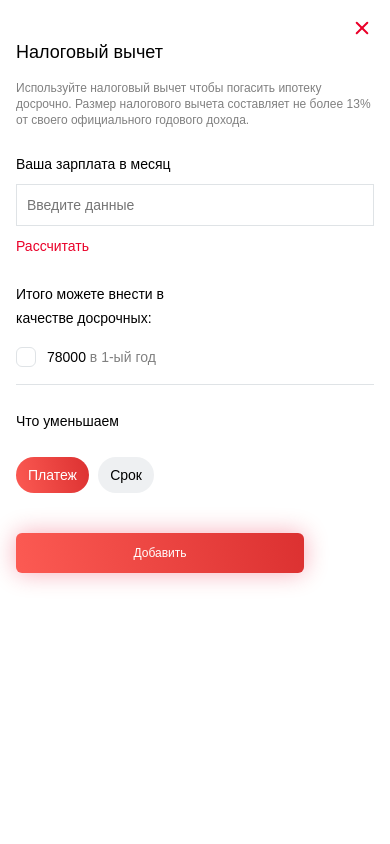
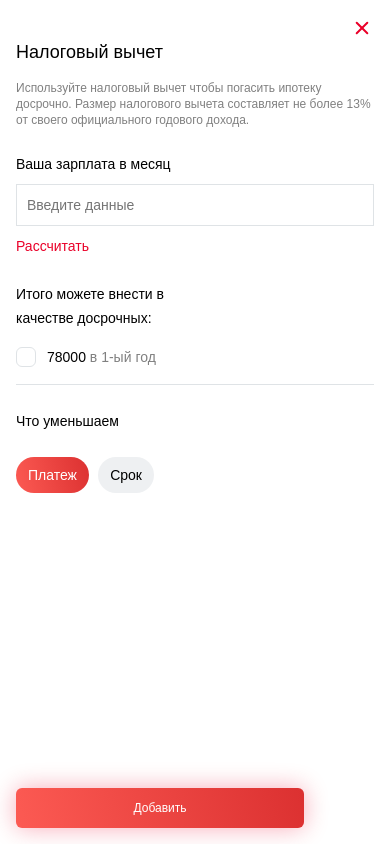
Before and after one commit to de-evg/outside, a React (Create React App) app: page / in a window 390 px wide. Both pictures are taken after a click on the button "Налоговый вычет". Built offline with nearby package versions, Linux system fonts and the light colour scheme.

Commit message:
added all elements for mobile, tablet, desctop

```diff
--- /dev/null
+++ b/src/components/decrease-section/decrease-section.tsx
@@ -0,0 +1,68 @@
+import * as React from "react";
+import { connect } from "react-redux";
+import styled from "styled-components";
+import { ActionCreator } from "../../store/action";
+import { NameSpace } from "../../store/reducers/root";
+
+import PaymentList from "../payment-list/payment-list";
+import TagButton from "../tag-button/tag-button";
+
+const Container = styled.section`
+  height: 100%;
+  display: flex;
+  flex-direction: column;
+`;
+
+const Title = styled.p`
+  margin: 0;
+  margin-bottom: 24px;
+  width: 150px;
+  color: #000000;
+  font-family: "Lab Grotesque", "Arial", sans-serif;
+  font-weight: 500;
+  font-size: 14px;
+  line-height: 24px;
+`;
+
+const TitleWithoutMargin = styled(Title)`
+  margin-bottom: 0;
+`;
+
+const ContainerRow = styled.div`
+  width: 138px;
+  display: flex;
+  flex-direction: row;
+  justify-content: space-between;
+`;
+
+const ContainerColumn = styled.div`
+  display: flex;
+  flex-direction: column;
+  flex-shrink: 0;
+`;
+
+const ContainerColumnWithMargin = styled(ContainerColumn)`
+  margin-bottom: 40px;
+  flex-grow: 1;
+`;
+
+
+const DecreaseSection: React.FC = () => {
+  return (
+    <Container>
+      <ContainerColumn>
+        <TitleWithoutMargin>Итого можете внести в качестве досрочных:</TitleWithoutMargin>
+        <PaymentList />
+      </ContainerColumn>
+      <ContainerColumnWithMargin>
+        <Title>Что уменьшаем</Title>
+        <ContainerRow>
+          <TagButton value="payment" name="decrease" isChecked={true}>Платеж</TagButton>
+          <TagButton value="time" name="decrease">Срок</TagButton>
+        </ContainerRow>
+      </ContainerColumnWithMargin>
+    </Container>
+  );
+};
+
+export default DecreaseSection;
--- a/src/components/main-page/main-page.tsx
+++ b/src/components/main-page/main-page.tsx
@@ -3,10 +3,35 @@ import { connect } from "react-redux";
 import { NameSpace } from "../../store/reducers/root";
 import styled from "styled-components";
 import StartPopup from "../start-popup/start-popup";
-import TaxDeduction from "../tax-deduction/tax-deduction";
+import TaxForm from "../tax-form/tax-form";
 
 
-const Main = styled.section``;
+const Main = styled.section`
+  min-width: 320px;
+
+  @media (min-width: 768px) {
+    min-width: 768px;
+  }
+
+  @media (min-width: 1440px) {
+    min-width: 1440px;
+  }
+  `;
+
+const Container = styled.section`
+  box-sizing: border-box;
+  width: 100%;
+  height: 100vh;
+  background-color: rgba(0, 0, 0, 0.3);
+
+  @media (min-width: 768px) {
+    padding-top: 120px;
+  }
+
+  @media (min-width: 1440px) {
+  }
+`;
+
 
 interface MainPageProps {
   isStartPopupShowed: boolean
@@ -15,7 +40,7 @@ interface MainPageProps {
 const MainPage: React.FC<MainPageProps> = ({ isStartPopupShowed }) => {
   return (
     <Main>
-      {isStartPopupShowed ? <StartPopup /> : <TaxDeduction />}
+      {isStartPopupShowed ? <StartPopup /> : <Container><TaxForm /></Container>}
     </Main>
   );
 };
--- a/src/components/tax-deduction/tax-deduction.tsx
+++ /dev/null
@@ -1,86 +0,0 @@
-import * as React from "react";
-import { connect } from "react-redux";
-import styled from "styled-components";
-import { ActionCreator } from "../../store/action";
-import { NameSpace } from "../../store/reducers/root";
-import CloseButton from "../close-button/close-button";
-import SalaryForm from "../salary-form/salary-form";
-import StrokeButton from "../stroke-button/stroke-button";
-import TaxForm from "../tax-form/tax-form";
-
-const Container = styled.div`
-  box-sizing: border-box;
-  margin: 0 auto;
-  padding: 16px;
-  min-width: 320px;
-  width: 100vw;
-  display: flex;
-  flex-direction: column;
-
-  @media(min - width: 768px) {
-    min-width: 768px;
-  }
-
-  @media(min - width: 1440px) {
-    min-width: 1440px;
-  }
-`;
-
-const Title = styled.h1`
-  margin: 0;
-  margin-bottom: 16px;
-  color: #000000;
-  font-family: "Lab Grotesque", "Arial", sans-serif;
-  font-style: normal;
-  font-weight: 500;
-  font-size: 18px;
-  line-height: 24px;
-
-  @media(min - width: 768px) {
-
-  }
-
-  @media(min - width: 1440px) {
-
-  }
-`;
-
-const Description = styled.p`
-  margin: 0;
-  margin-bottom: 24px;
-  color: #808080;
-  font-family: "Lab Grotesque", "Arial", sans-serif;
-  font-style: normal;
-  font-weight: 500;
-  font-size: 12px;
-  line-height: 16px;
-`;
-
-const TaxDeduction: React.FC = () => {
-
-  return (
-    <Container>
-      <CloseButton clickHandler={() => {}}/>
-      <Title>Налоговый вычет</Title>
-      <Description>
-        Используйте налоговый вычет чтобы погасить ипотеку досрочно.
-        Размер налогового вычета составляет не более 13% от своего официального годового дохода.
-      </Description>
-      <SalaryForm />
-      <TaxForm />
-    </Container>
-  );
-};
-
-// const mapStateToProps = (state: { [x: string]: { isStartPopupShowed: boolean; }; }) => ({
-//   isStartPopupShowed: state[NameSpace.INTERFACE].isStartPopupShowed
-// });
-
-// const mapDispatchToProps = (dispatch: (arg0: { type: string; }) => void) => ({
-//   hidePopup() {
-//     dispatch(ActionCreator.closePopup());
-//   }
-// });
-
-// export default connect(mapStateToProps, mapDispatchToProps)(TaxDeduction);
-export default TaxDeduction;
--- a/src/components/tax-form/tax-form.tsx
+++ b/src/components/tax-form/tax-form.tsx
@@ -3,69 +3,83 @@ import { connect } from "react-redux";
 import styled from "styled-components";
 import { ActionCreator } from "../../store/action";
 import { NameSpace } from "../../store/reducers/root";
+import CloseButton from "../close-button/close-button";
+import SalarySection from "../salary-section/salary-section";
 import Button from "../button/button";
-import PaymentList from "../payment-list/payment-list";
-import TagButton from "../tag-button/tag-button";
+import DecreaseSection from "../decrease-section/decrease-section";
 
 const Form = styled.form`
-  height: 100%;
+  box-sizing: border-box;
+  margin: 0 auto;
+  padding: 16px;
+  min-width: 320px;
+  width: 100%;
+  min-height: 100vh;
   display: flex;
   flex-direction: column;
+  background-color: #FFFFFF;
+
+  @media(min-width: 768px) {
+    border-radius: 30px;
+    min-width: 453px;
+    min-height: 476px;
+    width: 453px;
+  }
+
+  @media(min-width: 1440px) {
+    min-width: 552px;
+    min-height: 476px;
+  }
 `;
 
-const Title = styled.p`
+const Title = styled.h1`
+  margin: 0;
+  margin-bottom: 16px;
+  color: #000000;
+  font-family: "Lab Grotesque", "Arial", sans-serif;
+  font-style: normal;
+  font-weight: 500;
+  font-size: 18px;
+  line-height: 24px;
+
+  @media(min - width: 768px) {
+
+  }
+
+  @media(min - width: 1440px) {
+
+  }
+`;
+
+const Description = styled.p`
   margin: 0;
   margin-bottom: 24px;
-  width: 150px;
-  color: #000000;
+  color: #808080;
   font-family: "Lab Grotesque", "Arial", sans-serif;
+  font-style: normal;
   font-weight: 500;
-  font-size: 14px;
-  line-height: 24px;
-`;
-
-const TitleWithoutMargin = styled(Title)`
-  margin-bottom: 0;
-`;
-
-const ContainerRow = styled.div`
-  width: 138px;
-  display: flex;
-  flex-direction: row;
-  justify-content: space-between;
-`;
-
-const ContainerColumn = styled.div`
-  display: flex;
-  flex-direction: column;
-  flex-shrink: 0;
-`;
-
-const ContainerColumnWithMargin = styled(ContainerColumn)`
-  margin-bottom: 40px;
-  flex-grow: 1;
+  font-size: 12px;
+  line-height: 16px;
 `;
 
 const Wrapper = styled.div`
-  margin-top: auto;
-`;
-
-
+  display: flex;
+  flex-direction: column;
+  justify-content: flex-end;
+  flex-grow: 1;`;
 
 const TaxForm: React.FC = () => {
+
   return (
     <Form>
-      <ContainerColumn>
-        <TitleWithoutMargin>Итого можете внести в качестве досрочных:</TitleWithoutMargin>
-        <PaymentList />
-      </ContainerColumn>
-      <ContainerColumnWithMargin>
-        <Title>Что уменьшаем</Title>
-        <ContainerRow>
-          <TagButton value="payment" name="decrease" isChecked={true}>Платеж</TagButton>
-          <TagButton value="time" name="decrease">Срок</TagButton>
-        </ContainerRow>
-      </ContainerColumnWithMargin>
+      <CloseButton clickHandler={() => { }} />
+      <Title>Налоговый вычет</Title>
+      <Description>
+        Используйте налоговый вычет чтобы погасить ипотеку досрочно.
+        Размер налогового вычета составляет не более 13% от своего официального годового дохода.
+      </Description>
+      <SalarySection />
+      <DecreaseSection />
       <Wrapper>
         <Button text={"Добавить"} clickHandler={() => { }} />
       </Wrapper>
@@ -73,4 +87,15 @@ const TaxForm: React.FC = () => {
   );
 };
 
+// const mapStateToProps = (state: { [x: string]: { isStartPopupShowed: boolean; }; }) => ({
+//   isStartPopupShowed: state[NameSpace.INTERFACE].isStartPopupShowed
+// });
+
+// const mapDispatchToProps = (dispatch: (arg0: { type: string; }) => void) => ({
+//   hidePopup() {
+//     dispatch(ActionCreator.closePopup());
+//   }
+// });
+
+// export default connect(mapStateToProps, mapDispatchToProps)(TaxDeduction);
 export default TaxForm;
```
Also changed, not shown: src/components/salary-section/salary-section.tsx (renamed from src/components/salary-form/salary-form.tsx).
